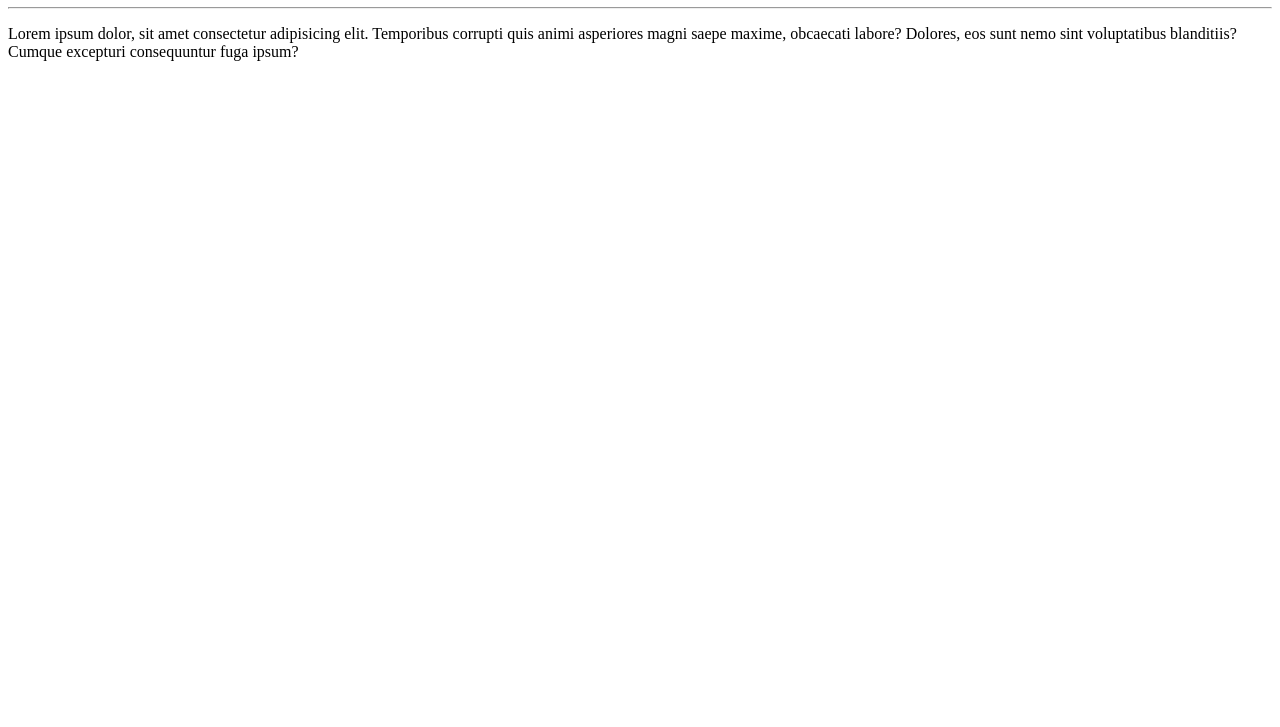
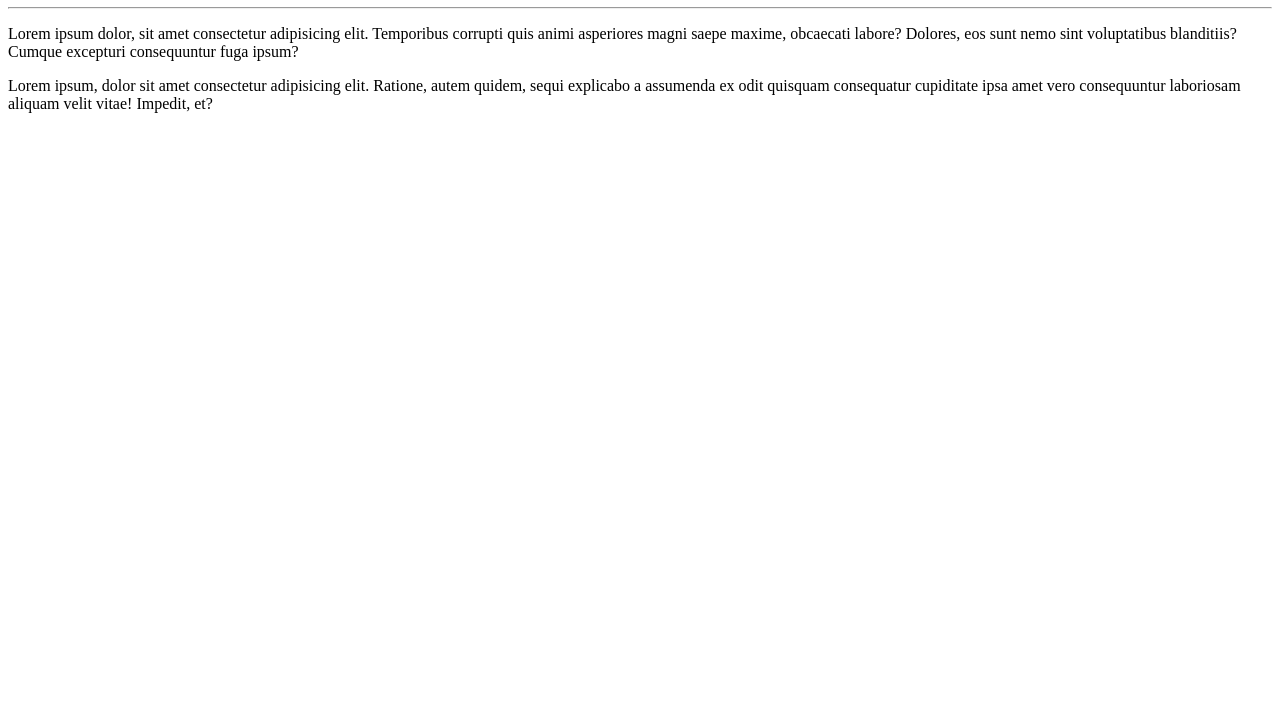
Before and after one commit to BrunoPressler/Ola-Mundo, a plain HTML site: page Site-Exemplo/index.html in a window 1280 px wide. Shown: the part 73-800 px from the top of the page. Drawn offline with Linux system fonts and the light colour scheme.

Commit message:
Adicionei um paragrafo

```diff
--- a/Site-Exemplo/index.html
+++ b/Site-Exemplo/index.html
@@ -9,5 +9,6 @@
     <h1>Olá, Mundo!</h1>
     <hr>
     <p>Lorem ipsum dolor, sit amet consectetur adipisicing elit. Temporibus corrupti quis animi asperiores magni saepe maxime, obcaecati labore? Dolores, eos sunt nemo sint voluptatibus blanditiis? Cumque excepturi consequuntur fuga ipsum?</p>
+    <p>Lorem ipsum, dolor sit amet consectetur adipisicing elit. Ratione, autem quidem, sequi explicabo a assumenda ex odit quisquam consequatur cupiditate ipsa amet vero consequuntur laboriosam aliquam velit vitae! Impedit, et?</p>
 </body>
 </html>
```
